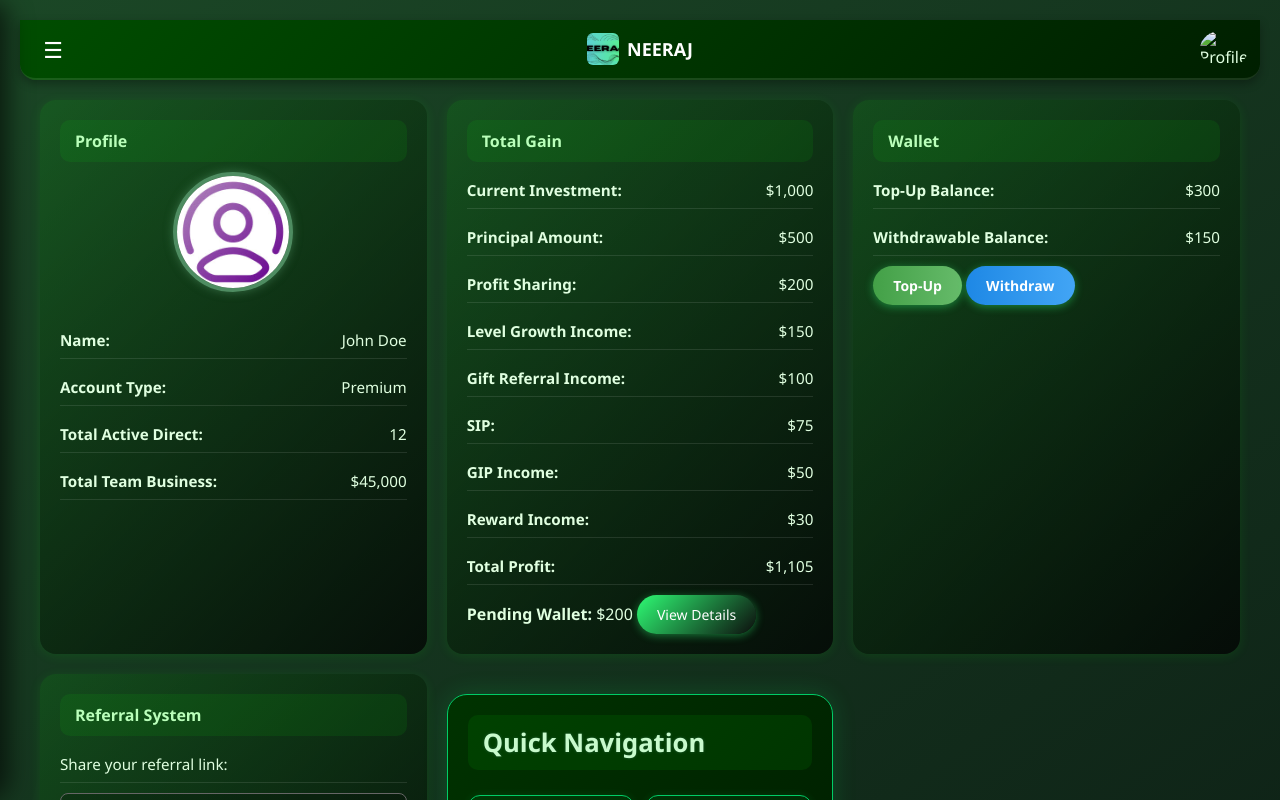
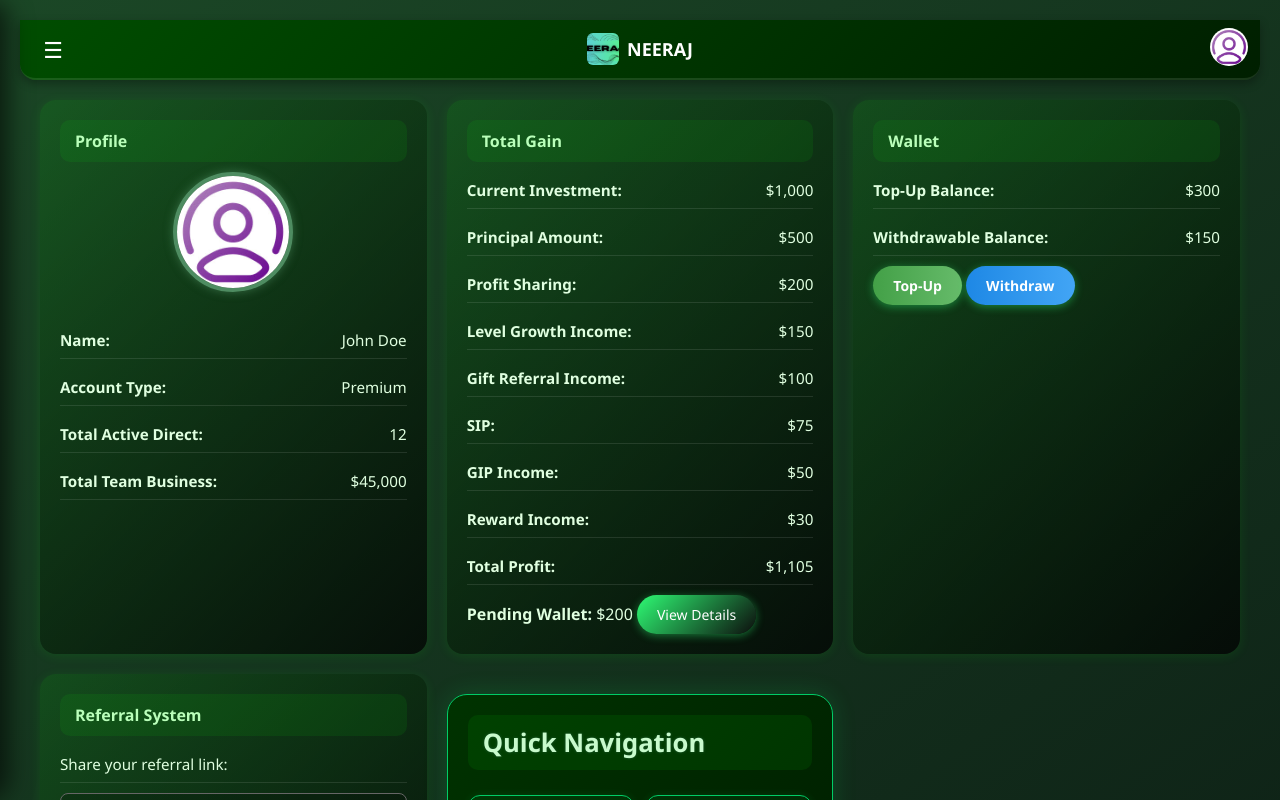
Before and after one commit to DROPTASK/Neeraj, a plain HTML site: page index.html in a window 1280 px wide. Shown: the top 800 px of the page. Drawn offline with Linux system fonts and the light colour scheme.

Commit message:
Update index.html

```diff
--- a/index.html
+++ b/index.html
@@ -52,7 +52,7 @@
 
   <div class="header-right">
     <div class="profile-container">
-      <img src="pfp.jpg" alt="Profile" class="profile-button" />
+      <img src="profile.jpg" alt="Profile" class="profile-button" />
       <div class="dropdown-menu" id="dropdownMenu">
         <button id="logoutBtn">Logout</button>
       </div>
```
